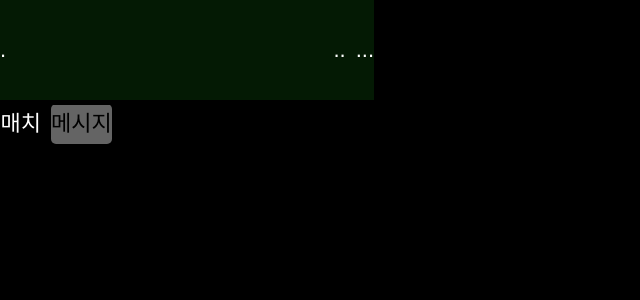
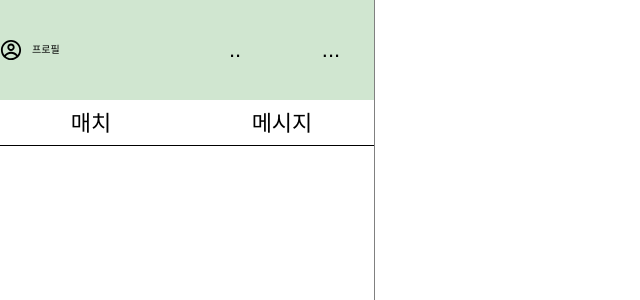
Before and after one commit to ft-matcha/matcha, a React app in the folder front/: page / in a window 1280 px wide. Shown: the top 300 px of the page, without its empty margins (0-640 px from the left). Built offline with nearby package versions, Linux system fonts and the light colour scheme.

Commit message:
Fix Style

```diff
--- a/front/src/components/ui/Aside.tsx
+++ b/front/src/components/ui/Aside.tsx
@@ -1,12 +1,12 @@
 import styled from 'styled-components';
 
 const StyledAside = styled.aside`
-  display: flex;
-  flex-direction: column;
+  display: grid;
+  grid-template-rows: 100px auto;
   gap: 5px;
   height: 100%;
-  min-height: 100%;
-
+  border-right: 1px solid gray;
+  overflow: hidden;
   @media screen and (max-width: 1000px) {
     display: none;
   }
--- a/front/src/components/ui/Nav.tsx
+++ b/front/src/components/ui/Nav.tsx
@@ -3,6 +3,7 @@ import { NavLink } from 'react-router-dom';
 import styled from 'styled-components';
 
 interface NavProps {
+  borderRight?: string;
   height?: string;
   background?: string;
   children?: React.ReactNode;
@@ -10,23 +11,22 @@ interface NavProps {
 }
 
 const NavContainer = styled.nav<NavProps>`
-  display: flex;
   gap: 10px;
-  border-right: 1px solid rgba(0, 0, 0, 0.3);
+  border-right: ${({ borderRight }) => (borderRight ? borderRight + 'solid gray' : '0px')};
   min-width: 325px;
   background: ${({ background, theme }) => (background ? background : theme.background)};
   color: ${({ theme }) => theme.color};
   max-width: 375px;
-  line-height: 100px;
-  height: 100px;
+  line-height: normal;
+  height: auto;
 `;
 
 const NavRow = styled.section<NavProps>`
+  text-align: center;
   width: 100%;
   display: flex;
   flex-direction: row;
   justify-content: ${({ float }) => (float ? float : 'start')};
-  overflow: hidden;
   align-items: center;
   gap: 10px;
   height: ${({ height }) => (height ? height : '40px')};
@@ -34,20 +34,33 @@ const NavRow = styled.section<NavProps>`
 `;
 
 const NavItem = styled(NavLink)<NavProps>`
-  width: fit-content;
-  max-width: 50%;
-  text-ellipse: ellipsis;
+  width: 100%;
   height: 40px;
   line-height: 40px;
   font-size: 22px;
   border-radius: 5px;
-  text-align: start;
+  text-align: center;
   align-items: center;
   .active {
     background: ${({ theme }) => theme.backgroundHover};
   }
   &:hover {
     background: ${({ theme }) => theme.backgroundHover};
+  }
+`;
+
+const NavSection = styled.section<NavProps>`
+  display: flex;
+  flex-direction: row wrap;
+  height: auto;
+  border-top: 1px solid;
+  width: 100%;
+  overflow: scroll;
+  object-fit: contain;
+  scrollbar-width: none;
+
+  &:: -webkit-scrollbar {
+    display: none;
   }
 `;
 
@@ -61,4 +74,5 @@ export default Object.assign(Nav, {
   Item: NavItem,
   Row: NavRow,
   Button: NavButton,
+  Section: NavSection,
 });
--- a/front/src/page/Main.tsx
+++ b/front/src/page/Main.tsx
@@ -5,11 +5,13 @@ import { useContext, useEffect, useState } from 'react';
 import { Outlet } from 'react-router';
 import styled from 'styled-components';
 import Aside from '@/components/ui/Aside';
+import { CgProfile } from 'react-icons/cg';
 
 const Layout = styled.section`
   display: grid;
   grid-template-columns: minmax(320px, 375px) 4fr;
   width: 100%;
+  min-height: 100%;
   @media screen and (max-width: 1000px) {
     grid-template-columns: 1fr;
     display: flex;
@@ -31,7 +33,10 @@ const Main = () => {
                 return isActive ? 'actived' : 'pending';
               }}
             >
-              .
+              <Nav.Row>
+                <CgProfile />
+                <span>프로필</span>
+              </Nav.Row>
             </Nav.Item>
             <Nav.Row float="right">
               <Nav.Item
@@ -56,13 +61,15 @@ const Main = () => {
             <Post>
               <PostTabContainer>
                 <Nav.Row>
-                  <Nav.Item to="active">매치</Nav.Item>
-                  <Nav.Item to="">메시지</Nav.Item>
+                  <Nav.Item to="matching">매치</Nav.Item>
+                  <Nav.Item to="message">메시지</Nav.Item>
                 </Nav.Row>
               </PostTabContainer>
             </Post>
           </Nav.Row>
-          <Outlet />
+          <Nav.Section>
+            <Outlet />
+          </Nav.Section>
         </Nav>
       </Aside>
       {activePage}
--- a/front/src/page/Post.tsx
+++ b/front/src/page/Post.tsx
@@ -2,7 +2,7 @@ import styled from 'styled-components';
 import { StyledProfile } from '@/page/user/Profile';
 import { NavLink } from 'react-router-dom';
 
-const PostContainer = styled.section<{ gridArea?: string }>`
+const PostContainer = styled.section`
   margin: 0 auto;
   display: flex;
   flex-direction: column;
@@ -47,7 +47,6 @@ export const PostTab = styled(NavLink)`
 const PostBody = styled.section`
   display: flex;
   justify-content: center;
-  height: fit-content;
   width: calc(100% - 1px);
   margin: 0px auto;
   align-items: center;
@@ -57,10 +56,10 @@ const PostBody = styled.section`
   }
 `;
 
-const Post = ({ gridArea, children }: { gridArea?: string; children: React.ReactNode }) => {
+const Post = ({ children }: { children: React.ReactNode }) => {
   return (
     <>
-      <PostContainer gridArea={gridArea}>
+      <PostContainer>
         <PostBody>{children}</PostBody>
       </PostContainer>
     </>
--- a/front/src/provider/ThemeProvider.tsx
+++ b/front/src/provider/ThemeProvider.tsx
@@ -19,7 +19,7 @@ const theme = {
 };
 
 const ThemeProvider = ({ children }: { children: ReactNode }) => {
-  return <STheme theme={theme.darkTheme}>{children}</STheme>;
+  return <STheme theme={theme.lightTheme}>{children}</STheme>;
 };
 
 export default ThemeProvider;
```
